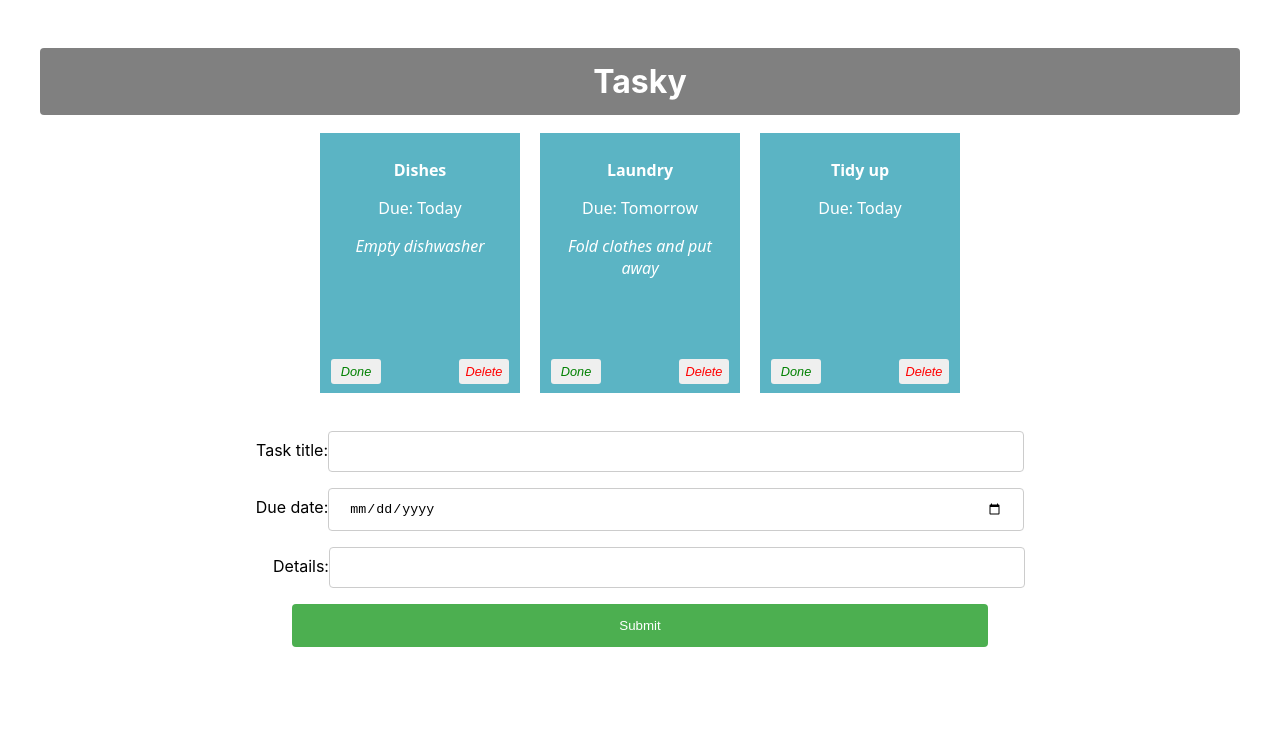
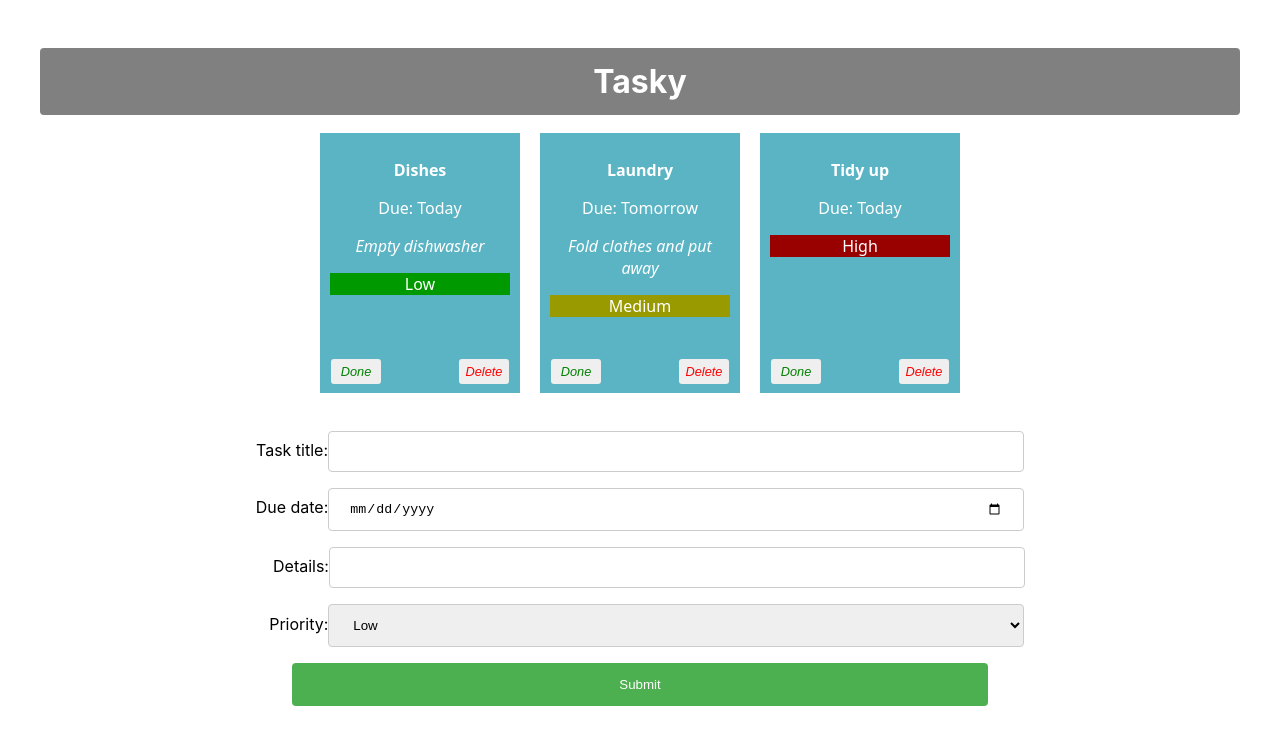
Before and after one commit to Paul123111/react-basics-labs, a React (Create React App) app in the folder lab1/: page / in a window 1280 px wide. Shown: the top 744 px of the page. Built offline with nearby package versions, Linux system fonts and the light colour scheme.

Commit message:
Tasky Lab 2 - Exercises done

```diff
--- a/lab1/src/App.css
+++ b/lab1/src/App.css
@@ -62,7 +62,7 @@ button {
   color: red;
 }
 
-input[type=text], input[type=date] {
+input[type=text], input[type=date], select[type=text] {
   width: 60%;
   padding: 12px 20px;
   margin: 8px 0;
--- a/lab1/src/App.js
+++ b/lab1/src/App.js
@@ -7,9 +7,9 @@ import { v4 as uuidv4 } from 'uuid';
 function App() {
   const [taskState, setTaskState] = useState({
     tasks: [
-      { id: 1, title:"Dishes", description: "Empty dishwasher", deadline: "Today", done: false },
-      { id: 2, title: "Laundry", description: "Fold clothes and put away", deadline: "Tomorrow", done: false },
-      { id: 3, title: "Tidy up", deadline: "Today", done: false}
+      { id: 1, title:"Dishes", description: "Empty dishwasher", deadline: "Today", priority: "Low", done: false },
+      { id: 2, title: "Laundry", description: "Fold clothes and put away", deadline: "Tomorrow", priority: "Medium", done: false },
+      { id: 3, title: "Tidy up", deadline: "Today", priority: "High", done: false}
     ]
   });
 
@@ -45,11 +45,14 @@ function App() {
       case "deadline":
           form.deadline = event.target.value;
           break;
+      case "priority":
+            form.priority = event.target.value;
+            break;
       default:
           form = formState;
     }
     setFormState(form);
-    console.log(formState);
+    //console.log(formState);
   }
 
   const formSubmitHandler = (event) => {
@@ -72,6 +75,7 @@ function App() {
         title={task.title}
         description={task.description}
         deadline={task.deadline}
+        priority={task.priority}
         key={task.id}
         done={task.done}
         markDone={() => doneHandler(index)}
--- a/lab1/src/components/Form.js
+++ b/lab1/src/components/Form.js
@@ -19,6 +19,15 @@ const AddTaskForm = (props) => {
             &nbsp;&nbsp;&nbsp;&nbsp;Details:
             <input type="text" name="description" onChange={(event) => props.change(event)} />
         </label>
+        <br />
+        <label>
+            &nbsp;&nbsp;&nbsp;Priority:
+            <select type="text" name="priority" onChange={(event) => props.change(event)}>
+                <option value="Low">Low</option>
+                <option value="Medium">Medium</option>
+                <option value="High">High</option>
+            </select>
+        </label>
         <input type="submit" value="Submit" />
         </form>
     </div>
--- a/lab1/src/components/Task.js
+++ b/lab1/src/components/Task.js
@@ -7,6 +7,7 @@ const Task = (props) => {
             <p className='title'>{props.title}</p>
             <p>Due: {props.deadline}</p>
             <p className='description'>{props.description}</p>
+            <p className='priority' style={{backgroundColor: props.priority=="Low" ? '#009900' : props.priority=="Medium" ? '#999900' : '#990000'}}>{props.priority}</p>
             <button onClick={props.markDone} className='doneButton'>Done</button>
             <button className='deleteButton' onClick={props.deleteTask}>Delete</button>
         </div>
```
